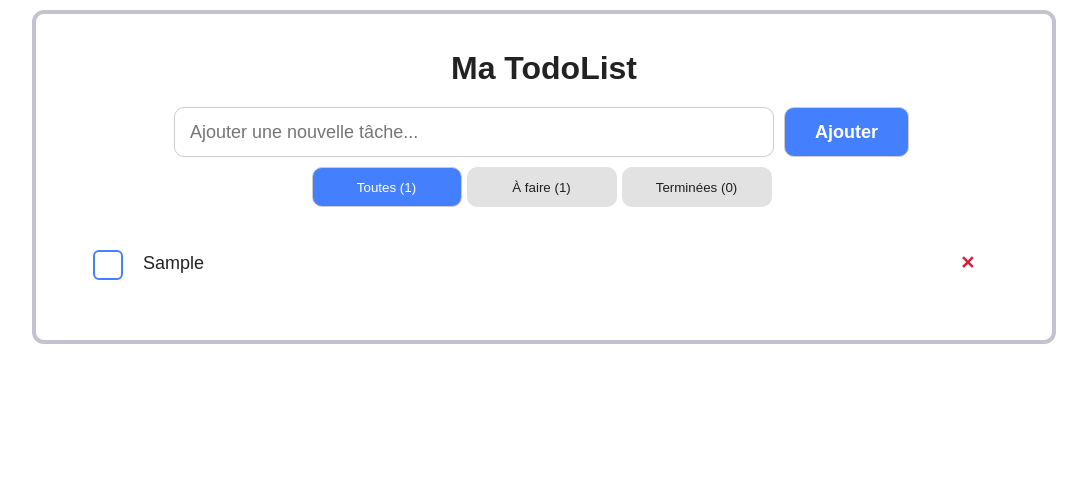
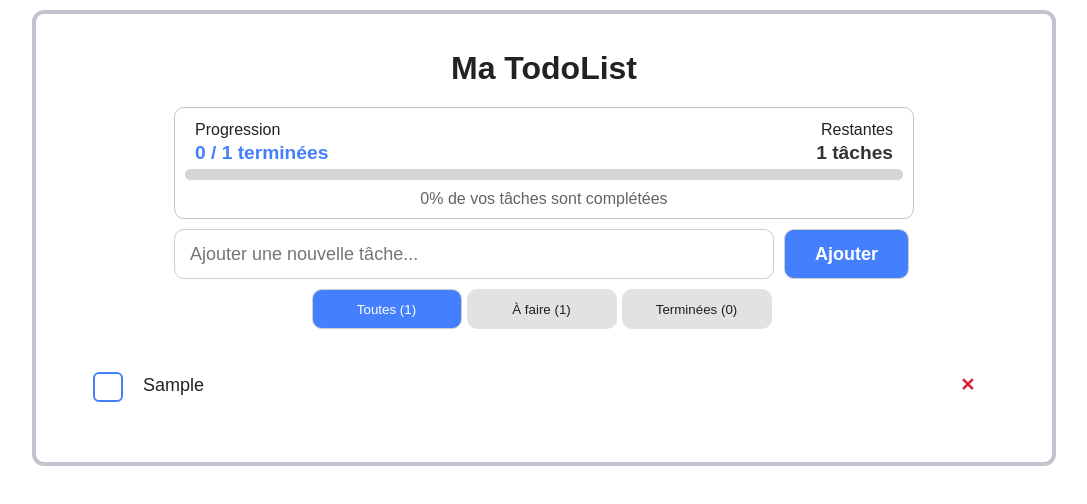
Before and after one commit to laurentbedu/mon-projet-todolist, a React (Vite) app: page / in a window 1280 px wide. Both pictures are taken after typing "Sample" into the empty fields and a click on the button "Ajouter". Shown: the top 504 px of the page, without its empty margins (96-1183 px from the left). Built offline with nearby package versions, Linux system fonts and the light colour scheme.

Commit message:
fix(front): US7-Suivre la progression

```diff
--- a/src/App.jsx
+++ b/src/App.jsx
@@ -5,6 +5,7 @@ import Header from "./components/Header";
 import TaskItem from "./components/TaskItem";
 import EmptyTask from "./components/EmptyTask";
 import FilterTask from "./components/FilterTask";
+import ProgressBar from "./components/ProgressBar";
 
 function App() {
   // Main TaskList
@@ -35,6 +36,9 @@ function App() {
     if (currentFilter === "à faire") return task.status;
     return true;
   });
+
+  const totalTasks = tasksList.length;
+  const doneTasks = tasksList.filter((task) => task.status === false).length;
 
   // REMINDER useEffect: est un hook, qui ecoute les changements (renders) effectués sur toute la page ou sur une variable useState
   useEffect(() => {
@@ -161,9 +165,13 @@ function App() {
       </>
     );
   }
+
   return (
     <>
       <Header />
+      {tasksList.length > 0 && (
+        <ProgressBar totalTasks={totalTasks} doneTasks={doneTasks} />
+      )}
       <AddTask handleClick_AddTask={taskList_AddTask} />
 
       {taskListDisplay}
--- /dev/null
+++ b/src/components/ProgressBar.css
@@ -0,0 +1,103 @@
+div.progress-bar-containerMobile {
+  display: none;
+  border: 1px solid #c4c4c4;
+  border-radius: 10px;
+  text-align: center;
+  margin: 10px auto;
+  max-width: 740px;
+  padding: 10px;
+}
+div.progress-bar-containerMobile .top {
+  display: flex;
+}
+div.progress-bar-containerMobile .middle {
+  background-color: #d4d4d4;
+  height: 11px;
+  border-radius: 10px;
+  margin-top: 5px;
+}
+div.progress-bar-containerMobile .middle .progressbar-progressline {
+  height: 11px;
+  width: 50%;
+  border-radius: 10px;
+}
+div.progress-bar-containerMobile .bottom {
+  text-align: right;
+  color: #636363;
+  margin-top: 10px;
+}
+div.progress-bar-containerMobile .top .title {
+  margin: 3px 10px;
+  text-align: left;
+  flex: 1;
+}
+div.progress-bar-containerMobile .top .counters {
+  margin: 0 10px;
+  text-align: right;
+  color: #447ffd;
+  font-size: larger;
+  font-weight: bolder;
+  flex: 1;
+}
+div.progress-bar-container {
+  border: 1px solid #c4c4c4;
+  border-radius: 10px;
+  text-align: center;
+  margin: 10px auto;
+  max-width: 740px;
+  padding: 10px;
+}
+div.progress-bar-container .top {
+  display: flex;
+}
+div.progress-bar-container .top .title {
+  margin: 3px 10px;
+  text-align: left;
+  flex: 1;
+}
+div.progress-bar-container .top .title2 {
+  margin: 3px 10px;
+  text-align: right;
+  flex: 1;
+}
+div.progress-bar-container .top .counters {
+  margin: 0 10px;
+  text-align: left;
+  color: #447ffd;
+  font-size: larger;
+  font-weight: bolder;
+  flex: 1;
+}
+div.progress-bar-container .top .counters2 {
+  margin: 0 10px;
+  text-align: right;
+  color: #333;
+  font-size: larger;
+  font-weight: bolder;
+  flex: 1;
+}
+div.progress-bar-container .middle {
+  background-color: #d4d4d4;
+  height: 11px;
+  border-radius: 10px;
+  margin-top: 5px;
+}
+div.progress-bar-container .middle .progressbar-progressline {
+  height: 11px;
+  width: 99%;
+  border-radius: 10px;
+}
+div.progress-bar-container .bottom {
+  text-align: center;
+  color: #636363;
+  margin-top: 10px;
+}
+
+@media screen and (max-width: 550px) {
+  div.progress-bar-container {
+    display: none;
+  }
+  div.progress-bar-containerMobile {
+    display: block;
+  }
+}
--- /dev/null
+++ b/src/components/ProgressBar.jsx
@@ -0,0 +1,67 @@
+import React from "react";
+import "./ProgressBar.css";
+function ProgressBar({ totalTasks, doneTasks }) {
+  let undoneTasks = totalTasks - doneTasks;
+  let percentage = Math.floor((doneTasks * 100) / totalTasks);
+  return (
+    <>
+      <div className="progress-bar-containerMobile">
+        <div className="top">
+          <span className="title">Tâches restantes</span>
+          <span className="counters">
+            {doneTasks} / {totalTasks}
+          </span>
+        </div>
+
+        <div className="middle">
+          <div className="progressbar">
+            <div
+              className="progressbar-progressline"
+              style={
+                percentage === 100
+                  ? { backgroundColor: "#389900ff", width: percentage + "%" }
+                  : { backgroundColor: "#447ffd", width: percentage + "%" }
+              }
+            ></div>
+          </div>
+        </div>
+        <div className="bottom">
+          <span className="percentage">{percentage}% complétées</span>
+        </div>
+      </div>
+
+      <div className="progress-bar-container">
+        <div className="top">
+          <span className="title">Progression</span>
+          <span className="title2">Restantes</span>
+        </div>
+        <div className="top">
+          <span className="counters">
+            {doneTasks} / {totalTasks} terminées
+          </span>
+          <span className="counters2">{undoneTasks} tâches</span>
+        </div>
+
+        <div className="middle">
+          <div className="progressbar">
+            <div
+              className="progressbar-progressline"
+              style={
+                percentage === 100
+                  ? { backgroundColor: "#389900ff", width: percentage + "%" }
+                  : { backgroundColor: "#447ffd", width: percentage + "%" }
+              }
+            ></div>
+          </div>
+        </div>
+        <div className="bottom">
+          <span className="percentage">
+            {percentage}% de vos tâches sont complétées
+          </span>
+        </div>
+      </div>
+    </>
+  );
+}
+
+export default ProgressBar;
```
